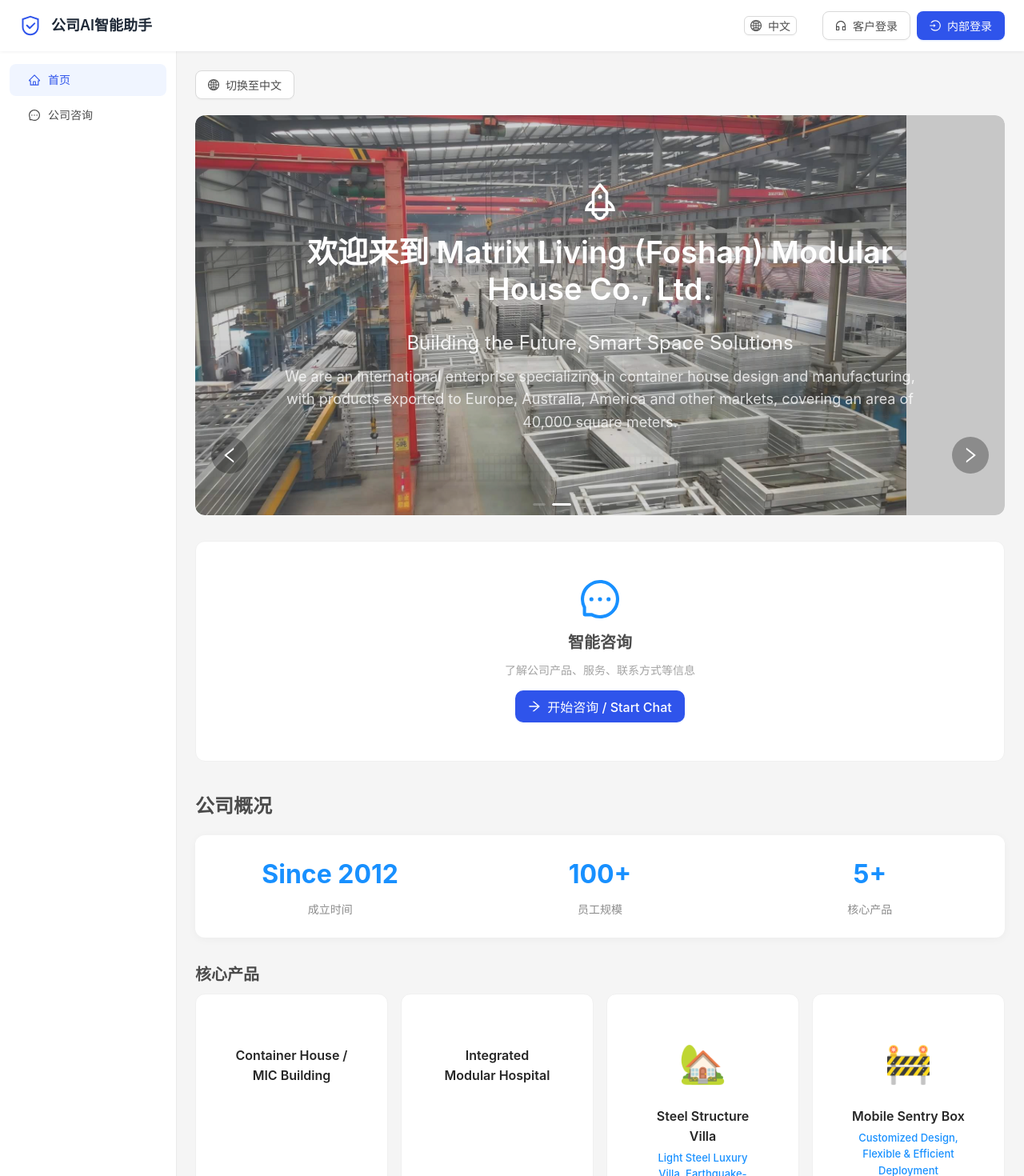
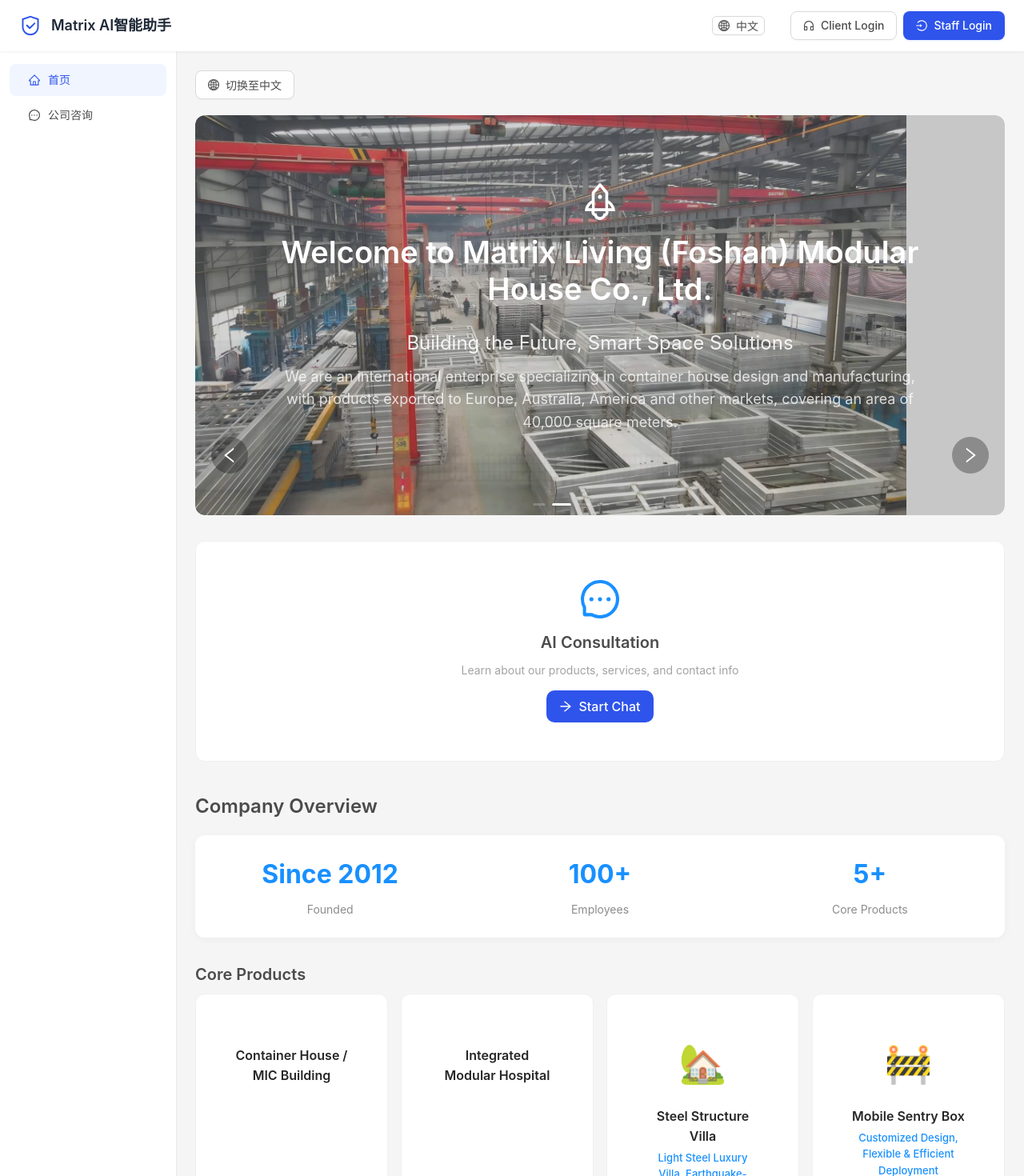
Before and after one commit to amike42w-sys/company-ai, a React (Vite) app: page / in a window 1280 px wide. Shown: the top 1470 px of the page at 80% size. Built offline with nearby package versions, Linux system fonts and the light colour scheme.

Commit message:
fix: 彻底汉化首页所有硬编码中文，实现100%全界面双语切换

```diff
--- a/src/components/Home/HomePage.tsx
+++ b/src/components/Home/HomePage.tsx
@@ -22,7 +22,7 @@
 const HomePage: React.FC = () => {
   const navigate = useNavigate()
   const { isAuthenticated, role } = useAuthStore()
-  const { i18n } = useTranslation()
+  const { i18n, t } = useTranslation()
   const isMobile = window.innerWidth < 768;
   const carouselRef = useRef<any>(null);
   const currentLang = (i18n.language.startsWith('zh') ? 'zh' : 'en') as 'zh' | 'en';
@@ -76,7 +76,7 @@
                         <RocketOutlined style={{ fontSize: '48px', color: '#fff' }} />
                       </div>
                       <Title level={isMobile ? 3 : 1} style={{ color: '#fff', margin: isMobile ? '8px 0' : '16px 0' }}>
-                        欢迎来到 {companyInfo.name[currentLang]}
+                        {t('welcome_prefix')} {companyInfo.name[currentLang]}
                       </Title>
                       <Title level={isMobile ? 5 : 3} style={{ color: 'rgba(255,255,255,0.9)', fontWeight: 'normal' }}>
                         {companyInfo.slogan[currentLang]}
@@ -119,15 +119,15 @@
           >
             <div className={styles.featureContent}>
               <MessageOutlined className={styles.featureIcon} />
-              <Title level={4}>智能咨询</Title>
-              <Paragraph type="secondary">了解公司产品、服务、联系方式等信息</Paragraph>
+              <Title level={4}>{t('ai_consult_title')}</Title>
+              <Paragraph type="secondary">{t('ai_consult_desc')}</Paragraph>
               <Button
                 type="primary"
                 size="large"
                 onClick={() => navigate('/public-chat')}
                 icon={<ArrowRightOutlined />}
               >
-                开始咨询 / Start Chat
+                {t('start_chat_btn')}
               </Button>
             </div>
           </Card>
@@ -163,7 +163,7 @@
 
       {/* Company Info Section */}
       <Title level={3} style={{ marginTop: 40, marginBottom: 20 }}>
-        公司概况
+        {t('company_overview')}
       </Title>
 
       <Card className={styles.infoCard} bordered={false}>
@@ -171,19 +171,19 @@
           <Col xs={24} sm={8}>
             <div className={styles.statItem}>
               <div className={styles.statValue}>{companyInfo.founded[currentLang]}</div>
-              <div className={styles.statLabel}>成立时间</div>
+              <div className={styles.statLabel}>{t('founded_label')}</div>
             </div>
           </Col>
           <Col xs={24} sm={8}>
             <div className={styles.statItem}>
               <div className={styles.statValue}>{companyInfo.employees[currentLang]}</div>
-              <div className={styles.statLabel}>员工规模</div>
+              <div className={styles.statLabel}>{t('employees_label')}</div>
             </div>
           </Col>
           <Col xs={24} sm={8}>
             <div className={styles.statItem}>
               <div className={styles.statValue}>5+</div>
-              <div className={styles.statLabel}>核心产品</div>
+              <div className={styles.statLabel}>{t('core_products_label')}</div>
             </div>
           </Col>
         </Row>
@@ -191,7 +191,7 @@
 
       {/* Products Section */}
       <div className={styles.section}>
-        <Title level={4} id="products-section">核心产品</Title>
+        <Title level={4} id="products-section">{t('core_products_label')}</Title>
         <Row gutter={[16, 16]}>
           {companyInfo.products.map((product) => (
             <Col xs={24} sm={12} lg={6} key={product.id}>
@@ -212,7 +212,7 @@
 
       {/* Supporting Services Section */}
       <div className={styles.section}>
-        <Title level={4}>配套与定制服务</Title>
+        <Title level={4}>{t('supporting_services')}</Title>
         <Row gutter={[16, 16]}>
           {companyInfo.supportingServices?.map((service, index) => (
             <Col xs={24} sm={12} key={index}>
--- a/src/components/Layout/MainLayout.tsx
+++ b/src/components/Layout/MainLayout.tsx
@@ -17,6 +17,7 @@
   EyeOutlined,
 } from '@ant-design/icons'
 import { useNavigate, useLocation, Outlet } from 'react-router-dom'
+import { useTranslation } from 'react-i18next'
 import { useAuthStore } from '../../store/authStore'
 import LanguageSwitcher from './LanguageSwitcher'
 import styles from './MainLayout.module.css'
@@ -27,6 +28,7 @@
   const navigate = useNavigate()
   const location = useLocation()
   const { user, isAuthenticated, role, logout } = useAuthStore()
+  const { t } = useTranslation()
 
   const handleLogout = () => {
     logout()
@@ -129,8 +131,8 @@
         <div className={styles.logo}>
           <SafetyOutlined className={styles.logoIcon} />
           <span className={styles.logoText}>
-            <span className={styles.fullText}>公司AI智能助手</span>
-            <span className={styles.shortText}>公司AI</span>
+            <span className={styles.fullText}>{t('app_name')}智能助手</span>
+            <span className={styles.shortText}>{t('app_name')}</span>
           </span>
           {(role === 'internal' || role === 'certificate_admin' || role === 'certificate_viewer') && (
             <Badge
@@ -158,7 +160,7 @@
                 onClick={() => navigate('/login')}
                 className={styles.navBtn}
               >
-                <span className={styles.btnText}>客户登录</span>
+                <span className={styles.btnText}>{t('login_client')}</span>
                 <span className={styles.mobileBtnLabel}>客户</span>
               </Button>
               <Button
@@ -167,7 +169,7 @@
                 onClick={() => navigate('/login?tab=internal')}
                 className={styles.navBtn}
               >
-                <span className={styles.btnText}>内部登录</span>
+                <span className={styles.btnText}>{t('login_staff')}</span>
                 <span className={styles.mobileBtnLabel}>内部</span>
               </Button>
             </Space>
--- a/src/i18n.ts
+++ b/src/i18n.ts
@@ -9,22 +9,40 @@
     resources: {
       zh: {
         translation: {
+          "app_name": "公司AI",
+          "login_client": "客户登录",
+          "login_staff": "内部登录",
+          "welcome_prefix": "欢迎来到",
+          "ai_consult_title": "智能咨询",
+          "ai_consult_desc": "了解公司产品、服务、联系方式等信息",
+          "start_chat_btn": "开始咨询 / Start Chat",
+          "company_overview": "公司概况",
+          "founded_label": "成立时间",
+          "employees_label": "员工规模",
+          "core_products_label": "核心产品",
+          "supporting_services": "配套与定制服务",
+          "back": "返回",
           "nav_home": "首页",
-          "nav_chat": "智能咨询",
-          "start_chat": "开始咨询",
-          "company_stats": "公司概况",
-          "core_products": "核心产品",
-          "back": "返回"
+          "nav_chat": "智能咨询"
         }
       },
       en: {
         translation: {
+          "app_name": "Matrix AI",
+          "login_client": "Client Login",
+          "login_staff": "Staff Login",
+          "welcome_prefix": "Welcome to",
+          "ai_consult_title": "AI Consultation",
+          "ai_consult_desc": "Learn about our products, services, and contact info",
+          "start_chat_btn": "Start Chat",
+          "company_overview": "Company Overview",
+          "founded_label": "Founded",
+          "employees_label": "Employees",
+          "core_products_label": "Core Products",
+          "supporting_services": "Supporting & Custom Services",
+          "back": "Back",
           "nav_home": "Home",
-          "nav_chat": "AI Chat",
-          "start_chat": "Start Chat",
-          "company_stats": "Company Overview",
-          "core_products": "Core Products",
-          "back": "Back"
+          "nav_chat": "AI Chat"
         }
       }
     },
```
